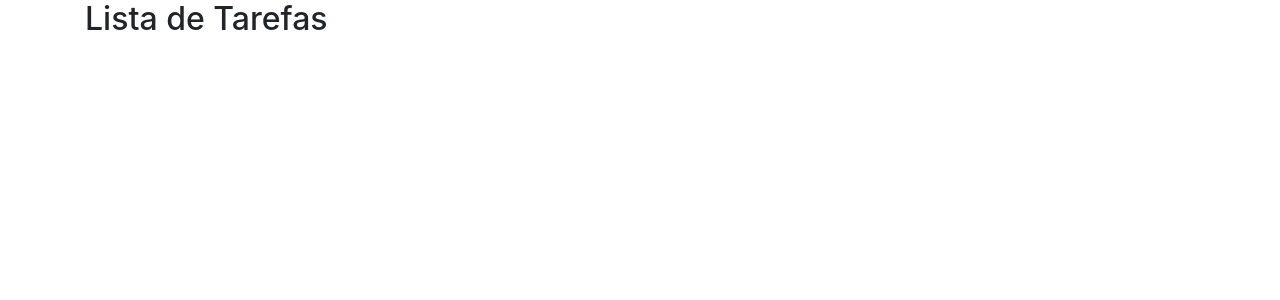
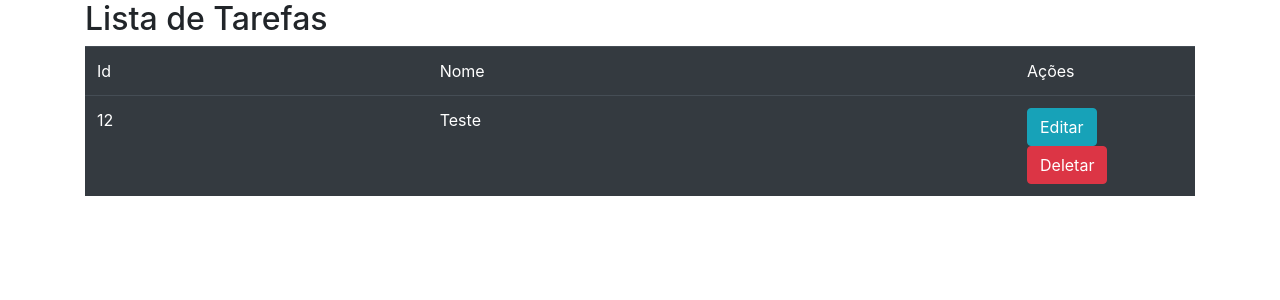
Before and after one commit to erandirjunior/curso-vue, a Vue app in the folder tasks/: page / in a window 1280 px wide. Shown: the top 300 px of the page. Built offline with nearby package versions, Linux system fonts and the light colour scheme.

Commit message:
Criando tabela para listagem dos dados

```diff
--- a/tasks/src/components/Tasks/ListTasks.vue
+++ b/tasks/src/components/Tasks/ListTasks.vue
@@ -1,6 +1,26 @@
 <template>
     <div>
         <h2>{{ title }}</h2>
+
+        <table class="table table-dark">
+            <thead>
+                <tr>
+                    <td>Id</td>
+                    <td>Nome</td>
+                    <td width="180px">Ações</td>
+                </tr>
+            </thead>
+            <tbody>
+                <tr v-for="(task, index) in tasks" :key="index">
+                    <td>{{ task.id }}</td>
+                    <td>{{ task.name }}</td>
+                    <td>
+                        <a href="" class="btn btn-info">Editar</a>
+                        <a href="" class="btn btn-danger">Deletar</a>
+                    </td>
+                </tr>
+            </tbody>
+        </table>
     </div>
 </template>
 
@@ -9,12 +29,17 @@
         name: "ListTasks",
         data () {
             return {
-                title: 'Lista de Tarefas'
+                title: 'Lista de Tarefas',
+                tasks: [
+                    {id: 12, name: 'Teste'}
+                ]
             }
         }
     }
 </script>
 
 <style scoped>
-
+.btn {
+    margin-right: 5px;
+}
 </style>
```
